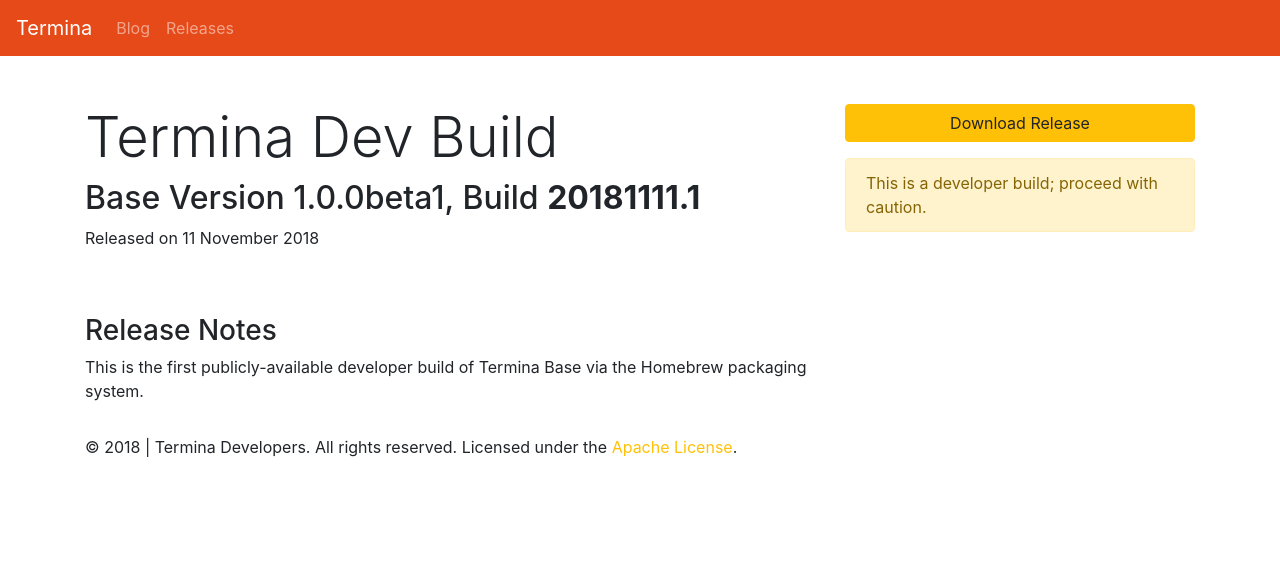
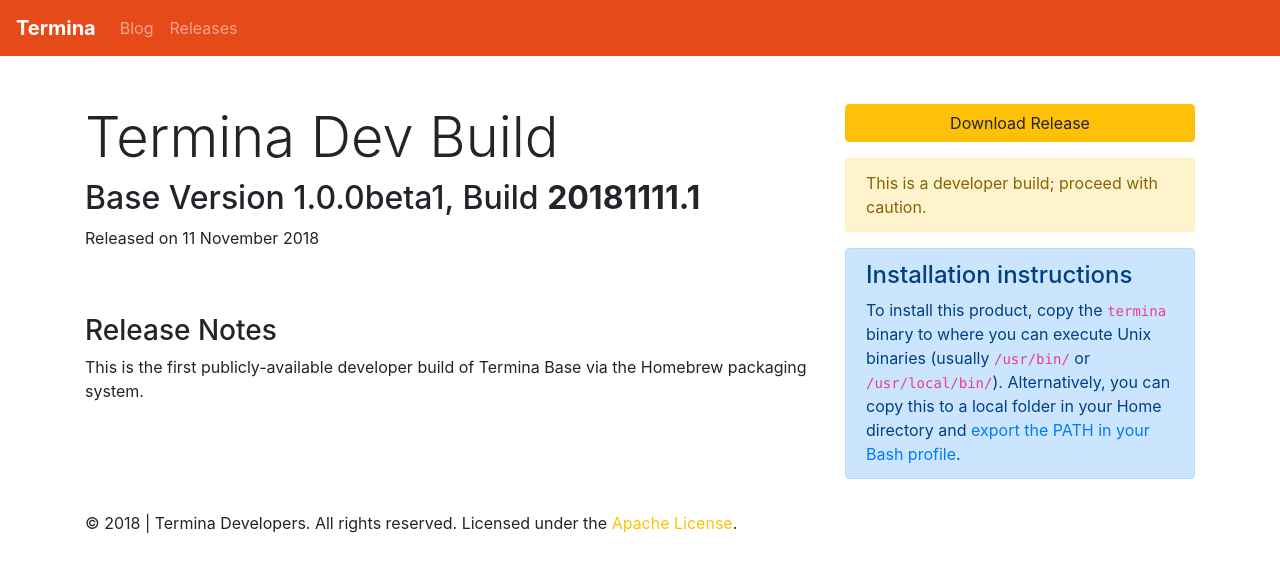
Before and after one commit to TerminaGame/terminagame.github.io, a Jekyll site: the page built from _posts/2018-11-11-release.md, in a window 1280 px wide. Shown: the top 572 px of the page. Built offline with Jekyll 4.4.1, drawn with Linux system fonts in a browser that asks for light colours.

Commit message:
Minor website styling fixes

```diff
--- a/_includes/navbar.html
+++ b/_includes/navbar.html
@@ -1,5 +1,5 @@
 <nav class="navbar navbar-expand-lg navbar-dark bg-nav">
-  <a class="navbar-brand" href="{{ site.baseurl }}/index.html">Termina</a>
+  <a class="navbar-brand" href="{{ site.baseurl }}/index.html"><b>Termina</b></a>
   <button class="navbar-toggler" type="button" data-toggle="collapse" data-target="#navbarSupportedContent" aria-controls="navbarSupportedContent" aria-expanded="false" aria-label="Toggle navigation">
     <span class="navbar-toggler-icon"></span>
   </button>
@@ -7,9 +7,9 @@
   <div class="collapse navbar-collapse" id="navbarSupportedContent">
     <ul class="navbar-nav mr-auto">
         <li class="nav-item">
-            <a class="nav-link" href="{{ site.baseurl }}/blog.html">Blog</a>
+            <a class="nav-link {% if page.title == 'Blog' %}active{% endif %}" href="{{ site.baseurl }}/blog.html">Blog</a>
         </li>
-      <li class="nav-item">
+      <li class="nav-item {% if page.title == 'Releases' %}active{% endif %}">
         <a class="nav-link" href="{{ site.baseurl }}/releases.html">Releases</a>
       </li>
   </div>
--- a/_layouts/release.html
+++ b/_layouts/release.html
@@ -30,6 +30,14 @@
                 {% else %}
                     <a href = "{{ page.dl_url }}" class="btn btn-primary btn-large btn-block">Download Release</a>
                 {% endif %}
+                {% if page.product == "base" %}
+                    <p>
+                        <div class="alert alert-primary" role="alert">
+                            <h4 class = "alert-heading">Installation instructions</h4>
+                            To install this product, copy the <code>termina</code> binary to where you can execute Unix binaries (usually <code>/usr/bin/</code> or <code>/usr/local/bin/</code>). Alternatively, you can copy this to a local folder in your Home directory and <a href="http://osxdaily.com/2014/08/14/add-new-path-to-path-command-line/">export the PATH in your Bash profile</a>.
+                        </div>
+                    </p>
+                {% endif %}
             </div>
         </div>
 
--- a/style.css
+++ b/style.css
@@ -38,4 +38,5 @@
     padding-bottom: 80px;
     text-shadow: 0px 0px 8px #000000;
     box-shadow: inset 5px 1px 8px #333333;
+    margin-right: 0;
 }
```
Also changed, not shown: _layouts/article.html (added, +20 -0 lines).
